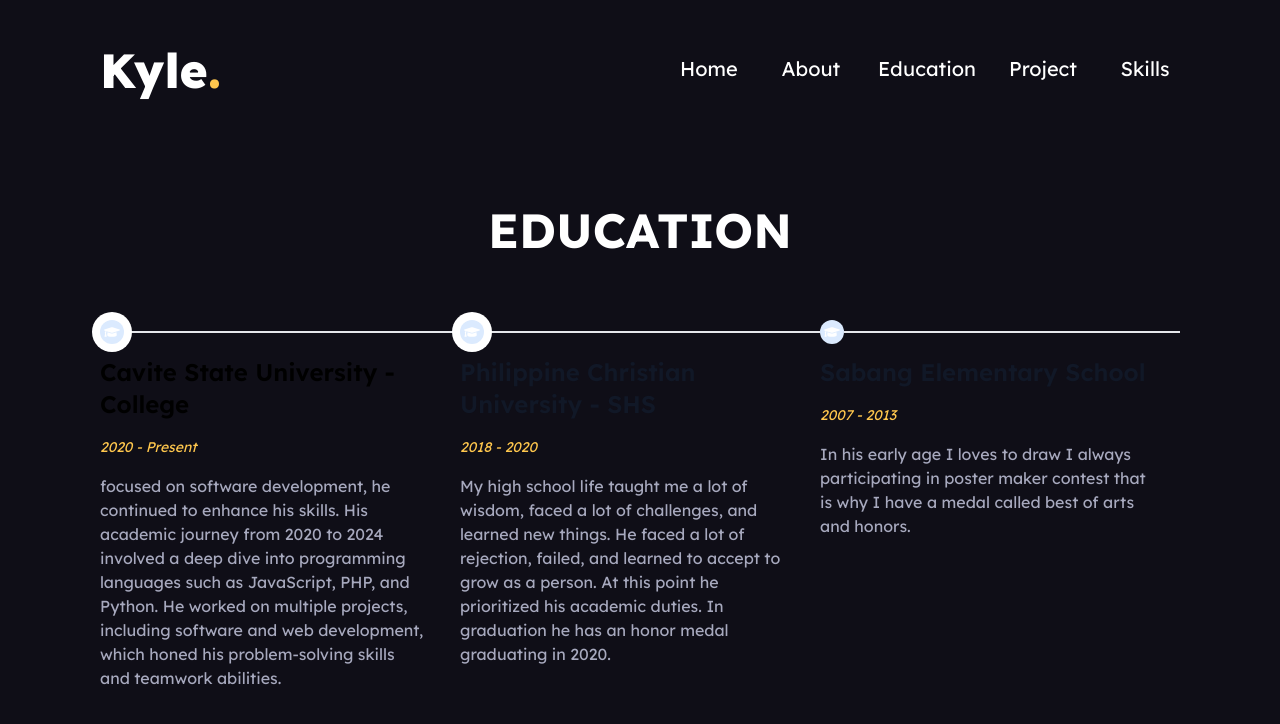
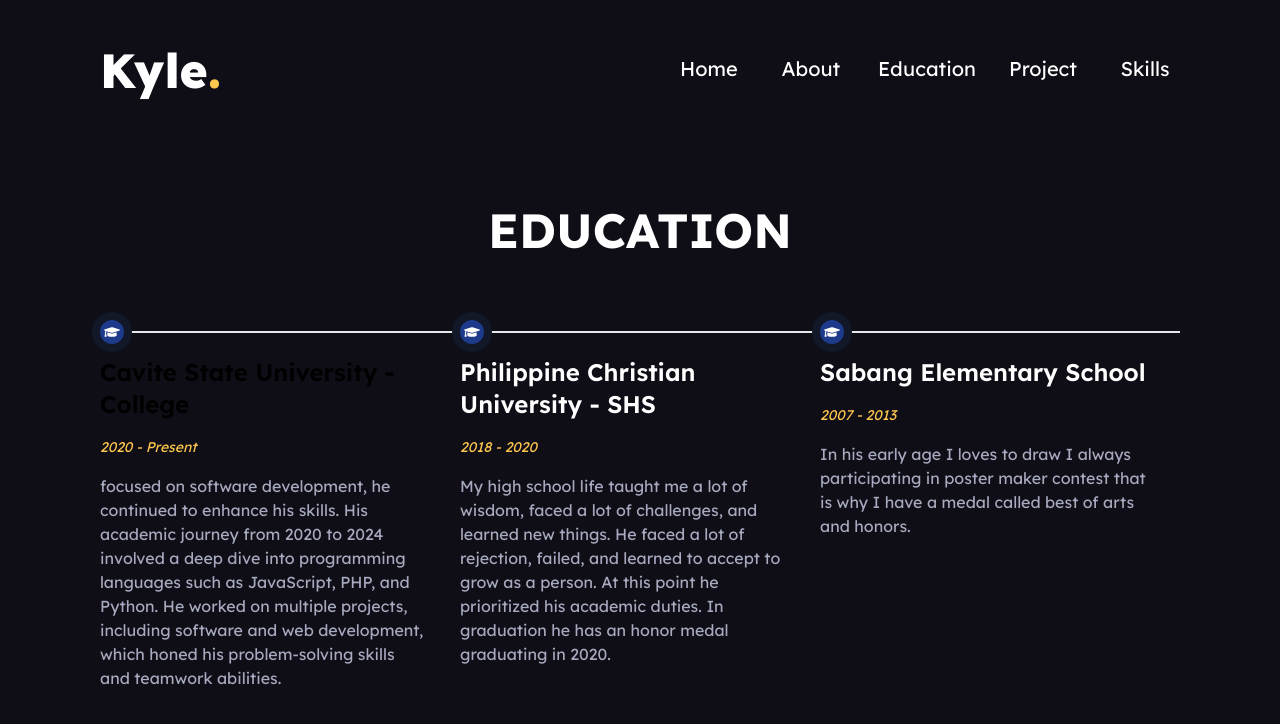
Before and after one commit to UnforgottenxKyle/MyWebsite, a React (Vite) app: page /Education in a window 1280 px wide. Shown: the top 724 px of the page. Built offline with nearby package versions, Linux system fonts and the light colour scheme; a web font is replaced by a local one.

Commit message:
Final 4th commit

```diff
--- a/src/components/About.jsx
+++ b/src/components/About.jsx
@@ -27,7 +27,7 @@ const About = () => {
           transition={{ duration: 0.3, delay: 1 }}
           className="flex flex-col justify-start pt-14 lg:pl-6 text-[#a7a9be] gap-3"
         >
-          <motion.h1 className="text-5xl text-white font-bold">
+          <motion.h1 className="text-3xl text-center lg:text-5xl lg:text-start text-white font-bold ">
             ABOUT ME
           </motion.h1>
           <hr className="h-[4px] w-[100%]" />
--- a/src/components/Education.jsx
+++ b/src/components/Education.jsx
@@ -17,7 +17,7 @@ const Education = () => {
               className="relative mb-6 sm:mb-0"
             >
               <div className="flex items-center">
-                <div className="z-10 flex items-center justify-center w-6 h-6 bg-blue-100 rounded-full ring-0 ring-white dark:bg-blue-900 sm:ring-8 dark:ring-gray-900 shrink-0">
+                <div className="z-10 flex items-center justify-center w-6 h-6 rounded-full ring-0 bg-blue-900 sm:ring-8 ring-gray-900 shrink-0">
                   <FaGraduationCap className="text-white" />
                 </div>
                 <div className="hidden sm:flex w-full bg-gray-200 h-0.5 dark:bg-gray-700"></div>
@@ -46,13 +46,13 @@ const Education = () => {
               className="relative mb-6 sm:mb-0"
             >
               <div className="flex items-center">
-                <div className="z-10 flex items-center justify-center w-6 h-6 bg-blue-100 rounded-full ring-0 ring-white  sm:ring-8 shrink-0">
+                <div className="z-10 flex items-center justify-center w-6 h-6 bg-blue-900 ring-gray-900 rounded-full ring-0 sm:ring-8 shrink-0">
                   <FaGraduationCap className="text-white" />
                 </div>
                 <div className="hidden sm:flex w-full bg-gray-200 h-0.5 "></div>
               </div>
               <div className="mt-3 sm:pe-8">
-                <h3 className="text-2xl pb-5 font-semibold text-gray-900">
+                <h3 className="text-2xl pb-5 font-semibold text-white">
                   Philippine Christian University - SHS
                 </h3>
                 <time className="block mb-5 italic text-sm font-normal leading-none text-[#FFC74D] ">
@@ -74,13 +74,13 @@ const Education = () => {
               className="relative mb-6 sm:mb-0"
             >
               <div className="flex items-center">
-                <div className="z-10 flex items-center justify-center w-6 h-6 bg-blue-100 rounded-full ring-0 ring-white shrink-0">
+                <div className="z-10 flex items-center justify-center w-6 h-6 bg-blue-900 sm:ring-8 ring-gray-900 rounded-full ring-0 shrink-0">
                   <FaGraduationCap className="text-white" />
                 </div>
                 <div className="hidden sm:flex w-full bg-gray-200 h-0.5 "></div>
               </div>
               <div className="mt-3 sm:pe-8">
-                <h3 className="text-2xl pb-5 font-semibold text-gray-900 ">
+                <h3 className="text-2xl pb-5 font-semibold text-white ">
                   Sabang Elementary School
                 </h3>
                 <time className="block mb-5 italic text-sm font-normal leading-none text-[#FFC74D] ">
--- a/src/components/Project.jsx
+++ b/src/components/Project.jsx
@@ -5,7 +5,7 @@ import { Link } from "react-router-dom";
 const Project = () => {
   return (
     <>
-      <section className="grid grid-rows-4 h-[calc(100%-140px)] lg:grid-rows-2 lg:grid-cols-2 lg:h-[calc(100vh-140px)] bg-[#0f0e17] lg:py-5 px-[20px] lg:px-[100px] gap-4 pb-9 ">
+      <section className="grid grid-rows-4 h-[calc(100%-140px)] lg:grid-rows-2 lg:grid-cols-2 lg:h-[calc(100vh-140px)] bg-[#0f0e17] lg:py-5  lg:px-[100px] gap-4 pb-9 ">
         <motion.div
           initial={{ x: -100, opacity: 0 }}
           animate={{ x: 0, opacity: 1 }}
```
